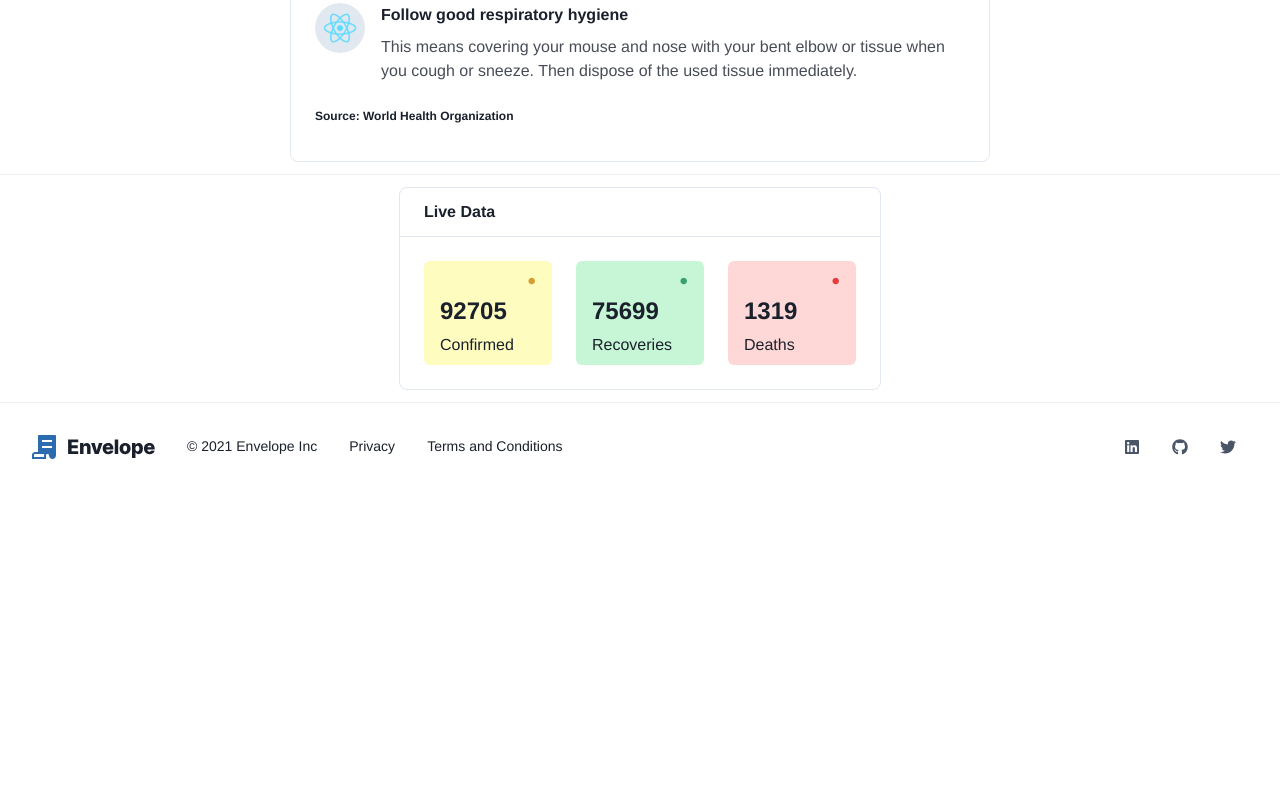
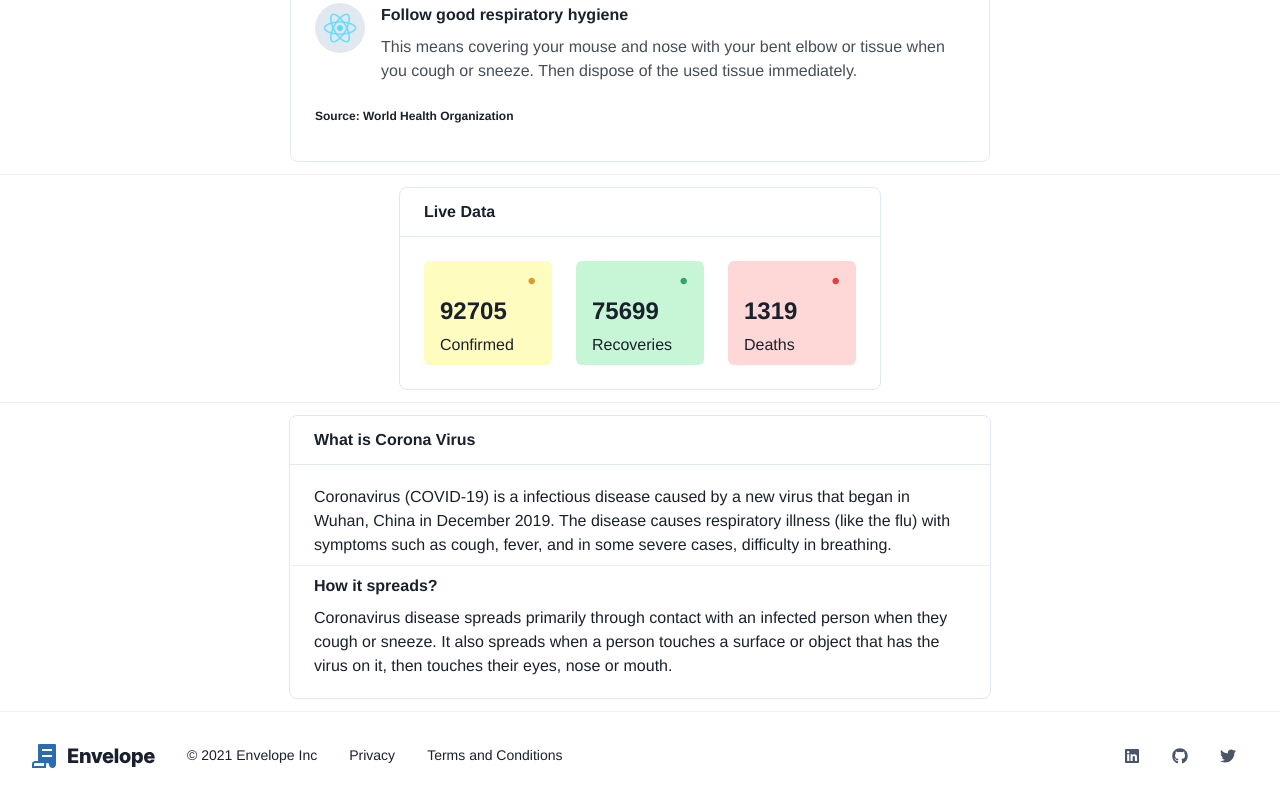
Before and after one commit to devhims/chakra-ui-demos, a React (Create React App) app: page / in a window 1280 px wide. Shown: the part 3982-4782 px from the top of the page. Before the commit the page ends 4473 px from the top, so only its background shows below. Built offline with nearby package versions, Linux system fonts and the light colour scheme.

Commit message:
definition component

```diff
--- a/src/App.js
+++ b/src/App.js
@@ -17,6 +17,7 @@ import ComponentPanel from './components/ComponentPanel';
 import FAQ from './components/FAQ';
 import Prevention from './components/Prevention';
 import LiveData from './components/LiveData';
+import Definition from './components/Definition';
 
 import Instructions from './pages/Instructions';
 import Landing from './pages/Landing';
@@ -67,6 +68,8 @@ function App() {
             <Divider />
             <LiveData />
             <Divider />
+            <Definition />
+            <Divider />
           </Flex>
           <Footer />
         </Route>
--- /dev/null
+++ b/src/components/Definition.js
@@ -0,0 +1,29 @@
+import { Box, Divider, Stack, Text } from '@chakra-ui/react';
+import ContentWrapper from './ContentWrapper';
+
+const Definition = ({ ...rest }) => {
+  return (
+    <ContentWrapper heading="What is Corona Virus" {...rest} mx={3} my={3}>
+      <Box maxW="700px">
+        <Text px={6} py={2}>
+          Coronavirus (COVID-19) is a infectious disease caused by a new virus
+          that began in Wuhan, China in December 2019. The disease causes
+          respiratory illness (like the flu) with symptoms such as cough, fever,
+          and in some severe cases, difficulty in breathing.
+        </Text>
+        <Divider />
+        <Stack px={6} py={2}>
+          <Text fontWeight="semibold">How it spreads?</Text>
+          <Text>
+            Coronavirus disease spreads primarily through contact with an
+            infected person when they cough or sneeze. It also spreads when a
+            person touches a surface or object that has the virus on it, then
+            touches their eyes, nose or mouth.
+          </Text>
+        </Stack>
+      </Box>
+    </ContentWrapper>
+  );
+};
+
+export default Definition;
```
